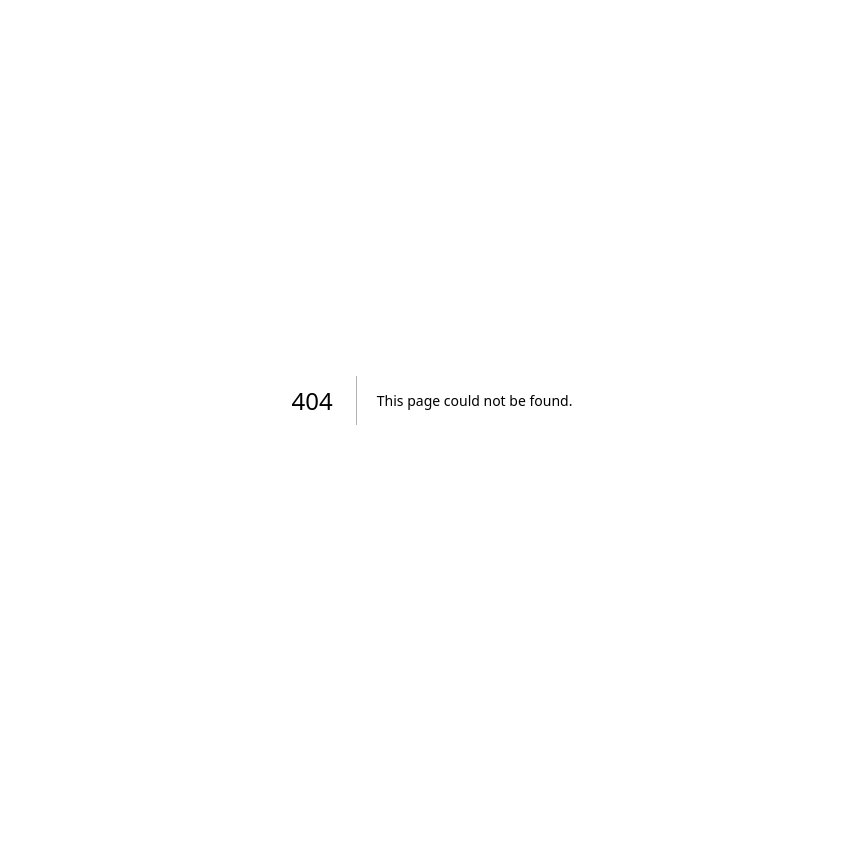
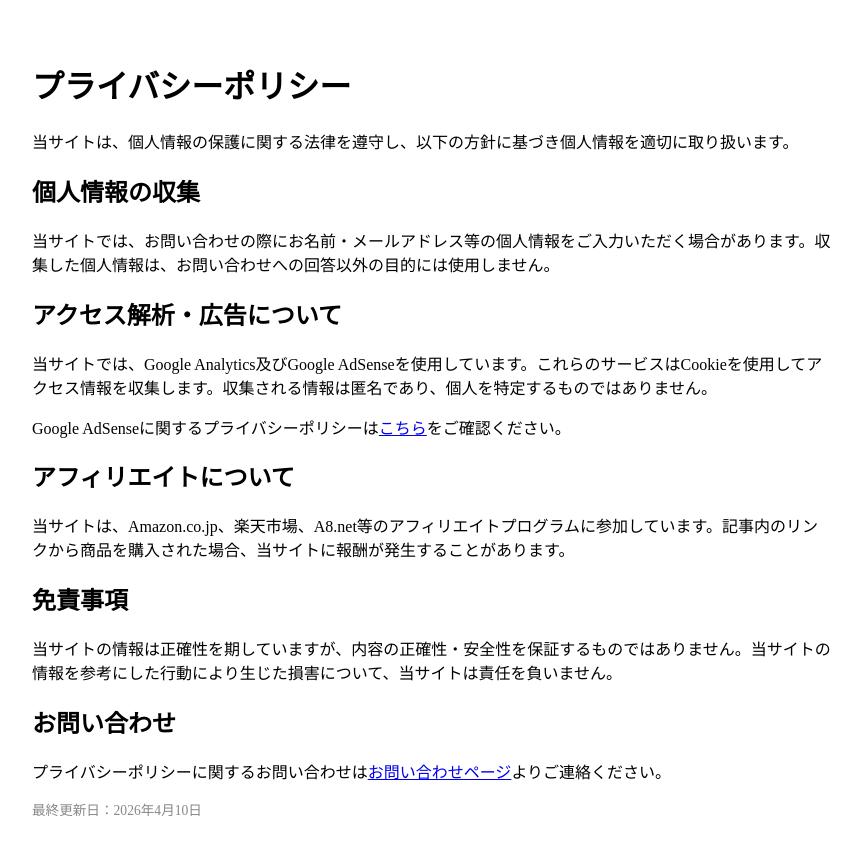
Before and after one commit to okuwabara07-gif/diet-now, a Next.js app: page /privacy in a window 1280 px wide. Before the commit this address had no page. Shown: the top 854 px of the page, without its empty margins (208-1069 px from the left). Before the commit the page ends 800 px from the top, so only its background shows below. Built offline with nearby package versions, Linux system fonts and the light colour scheme.

Commit message:
feat: add privacy policy page

```diff
--- /dev/null
+++ b/app/privacy/page.tsx
@@ -0,0 +1,20 @@
+export default function PrivacyPage() {
+  return (
+    <main style={{maxWidth:'800px',margin:'0 auto',padding:'2rem 1rem'}}>
+      <h1>プライバシーポリシー</h1>
+      <p>当サイトは、個人情報の保護に関する法律を遵守し、以下の方針に基づき個人情報を適切に取り扱います。</p>
+      <h2>個人情報の収集</h2>
+      <p>当サイトでは、お問い合わせの際にお名前・メールアドレス等の個人情報をご入力いただく場合があります。収集した個人情報は、お問い合わせへの回答以外の目的には使用しません。</p>
+      <h2>アクセス解析・広告について</h2>
+      <p>当サイトでは、Google Analytics及びGoogle AdSenseを使用しています。これらのサービスはCookieを使用してアクセス情報を収集します。収集される情報は匿名であり、個人を特定するものではありません。</p>
+      <p>Google AdSenseに関するプライバシーポリシーは<a href="https://policies.google.com/privacy" target="_blank" rel="noopener noreferrer">こちら</a>をご確認ください。</p>
+      <h2>アフィリエイトについて</h2>
+      <p>当サイトは、Amazon.co.jp、楽天市場、A8.net等のアフィリエイトプログラムに参加しています。記事内のリンクから商品を購入された場合、当サイトに報酬が発生することがあります。</p>
+      <h2>免責事項</h2>
+      <p>当サイトの情報は正確性を期していますが、内容の正確性・安全性を保証するものではありません。当サイトの情報を参考にした行動により生じた損害について、当サイトは責任を負いません。</p>
+      <h2>お問い合わせ</h2>
+      <p>プライバシーポリシーに関するお問い合わせは<a href="/contact">お問い合わせページ</a>よりご連絡ください。</p>
+      <p style={{color:'#888',fontSize:'0.85rem'}}>最終更新日：2026年4月10日</p>
+    </main>
+  )
+}
```
